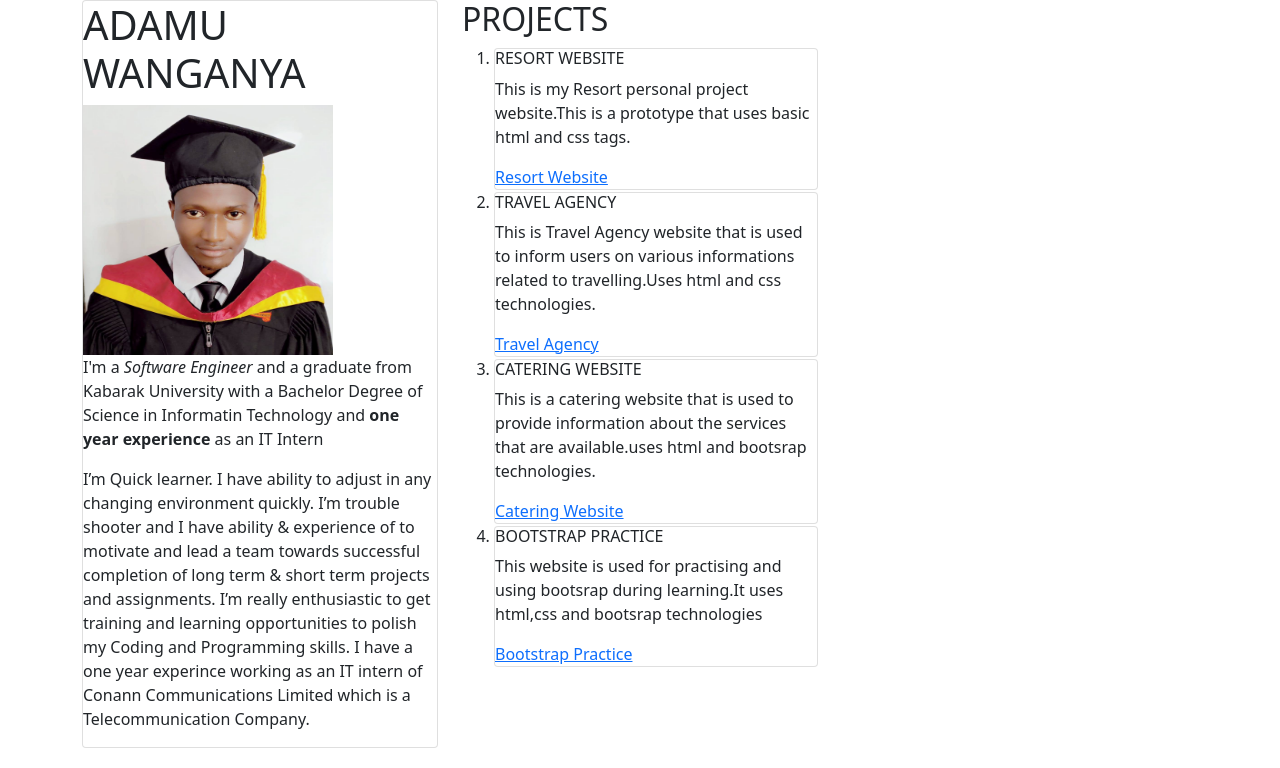
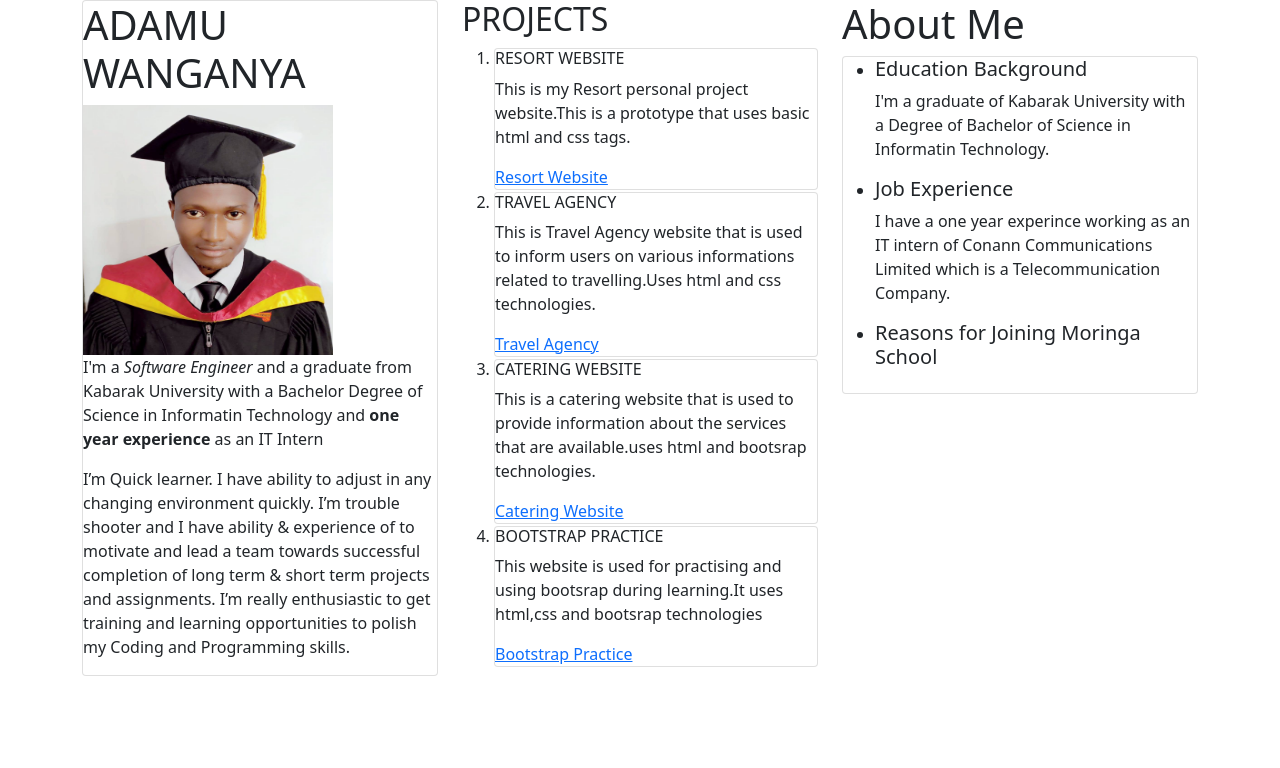
Before and after one commit to AdamuWanganya/portfolio-landing-page, a plain HTML site: page index.html in a window 1280 px wide. Drawn offline with nearby package versions, Linux system fonts and the light colour scheme.

Commit message:
Add card features on last column and h5 tags and card title to my project

```diff
--- a/css/style.css
+++ b/css/style.css
@@ -2,3 +2,7 @@
         width: 250px;
         height: 250px;
     }
+
+    h5 {
+        font-style: bold;
+    }
--- a/index.html
+++ b/index.html
@@ -19,13 +19,14 @@
                         <strong>one year experience</strong> as an IT Intern</p>
 
                     <p>I’m Quick learner. I have ability to adjust in any changing environment quickly. I’m trouble shooter and I have ability & experience of to motivate and lead a team towards successful completion of long term & short term projects and
-                        assignments. I’m really enthusiastic to get training and learning opportunities to polish my Coding and Programming skills. I have a one year experince working as an IT intern of Conann Communications Limited which is a Telecommunication
-                        Company.
+                        assignments. I’m really enthusiastic to get training and learning opportunities to polish my Coding and Programming skills.
                     </p>
                 </div>
             </div>
             <div class="col-md-4">
-                <h2>PROJECTS</h2>
+                <div class="card-title">
+                    <h2>PROJECTS</h2>
+                </div>
                 <ol>
                     <li>
                         <div class="card">
@@ -57,9 +58,29 @@
                     </li>
                 </ol>
             </div>
-            <div class="col-md-4"></div>
+            <div class="col-md-4">
+                <h1>About Me</h1>
+                <div class="card">
+
+                    <ul>
+                        <li>
+                            <h5>Education Background</h5>
+                            <p>I'm a graduate of <span> Kabarak University </span> with a Degree of Bachelor of Science in Informatin Technology.</p>
+                        </li>
+
+                        <li>
+                            <h5>Job Experience</h5>
+                            <p>I have a one year experince working as an IT intern of Conann Communications Limited which is a Telecommunication Company.
+                            </p>
+                        </li>
+                        <li>
+                            <h5>Reasons for Joining Moringa School</h5>
+
+                        </li>
+                    </ul>
+                </div>
+            </div>
         </div>
-    </div>
 
 
 </body>
```
